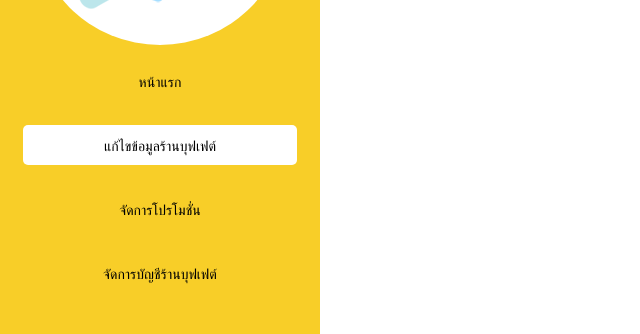
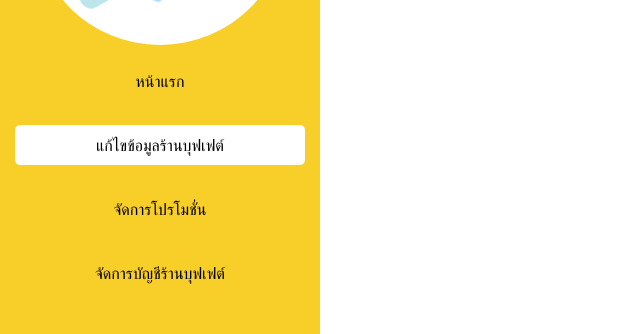
Before and after one commit to Parfet/PAR-Frontend-Restaurant, a Next.js app: page /edit/info in a window 1280 px wide. Shown: the part 243-577 px from the top of the page, without its empty margins (0-640 px from the left). Built offline with nearby package versions, Linux system fonts and the light colour scheme.

Commit message:
👾 update textStyle to TextStyle

```diff
--- a/core/components/Navigator.tsx
+++ b/core/components/Navigator.tsx
@@ -3,7 +3,7 @@ import Link  from 'next/link'
 import styled from 'styled-components'
 import _ from "lodash"
 
-import { RegularText } from '../config/textStyle'
+import { SubHeader } from '../config/TextStyle'
 import { MENU } from '../constant/constant'
 
 interface Props {
@@ -63,7 +63,7 @@ const Navigator = (props: Props) => {
             {
               _.map(menuItem, (data ,index) => (
                 <div className={`text-center my-3 py-2 px-20 rounded-5 cursor-pointer ${currentPage === data.word ? classNameCurrentPage : ''}`}>
-                  <Link href={data.path}><RegularText>{data.word}</RegularText></Link>
+                  <Link href={data.path}><SubHeader>{data.word}</SubHeader></Link>
                 </div>
               ))
             }
--- a/features/Home/components/ChangeStatus.tsx
+++ b/features/Home/components/ChangeStatus.tsx
@@ -3,7 +3,7 @@ import { useFormik } from 'formik';
 import _ from 'lodash'
 
 import { RestaurantStatus } from '../../../core/constant/enum'
-import { RegularText } from '../../../core/config/textStyle'
+import { RegularText } from '../../../core/config/TextStyle'
 import CardElement from '../../../core/components/CardElement'
 
 const optionItem = [
--- a/features/Profile/components/Archive/ArchiveCard.tsx
+++ b/features/Profile/components/Archive/ArchiveCard.tsx
@@ -1,6 +1,6 @@
 import React, { useState } from 'react'
 
-import { RegularText } from '../../../../core/config/textStyle'
+import { RegularText } from '../../../../core/config/TextStyle'
 import CardElement from '../../../../core/components/CardElement'
 import ArchiveModal from './ArchiveModal'
 
--- a/features/Profile/components/Archive/ArchiveModal.tsx
+++ b/features/Profile/components/Archive/ArchiveModal.tsx
@@ -1,7 +1,7 @@
 import React, { useState, useEffect } from 'react'
 
 import CardElement from '../../../../core/components/CardElement'
-import { NormalText, SubHeader, SmallText } from '../../../../core/config/textStyle'
+import { NormalText, SubHeader, SmallText } from '../../../../core/config/TextStyle'
 
 interface Props {
   showModal: boolean
```
Also changed, not shown: core/config/TextStyle.ts (renamed from core/config/textStyle.ts).
